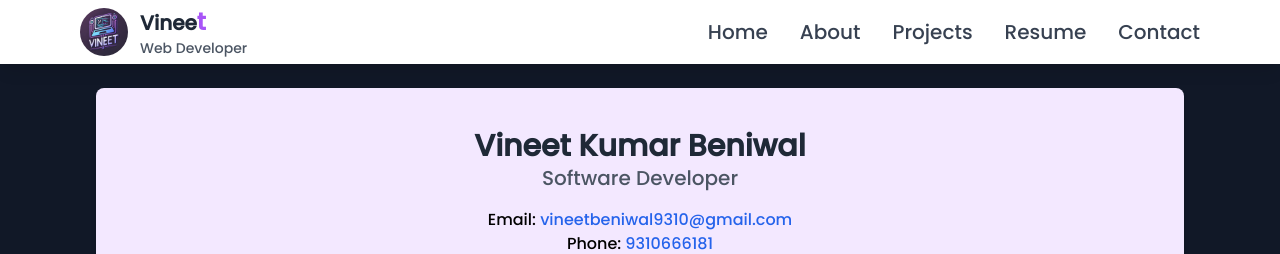
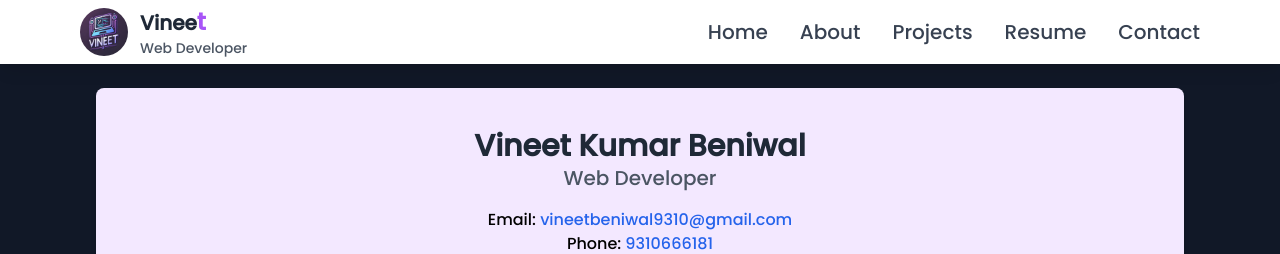
Before and after one commit to vineet9310/Portfolio, a React (Vite) app in the folder porfolio/: page /resume in a window 1280 px wide. Shown: the top 254 px of the page. Built offline with nearby package versions, Linux system fonts and the light colour scheme.

Commit message:
Update job title from "Software Developer" to "Web Developer" in Resume component

```diff
--- a/porfolio/src/components/Resume.jsx
+++ b/porfolio/src/components/Resume.jsx
@@ -9,7 +9,7 @@
           {/* Header Section */}
           <div className="text-center">
             <h3 className="text-2xl sm:text-3xl font-semibold text-gray-800">Vineet Kumar Beniwal</h3>
-            <p className="text-lg sm:text-xl text-gray-600">Software Developer</p>
+            <p className="text-lg sm:text-xl text-gray-600">Web Developer</p>
             <div className="mt-4">
               <p className="text-sm sm:text-base">
                 Email: <a href="mailto:vineetbeniwal9310@gmail.com" className="text-blue-600">vineetbeniwal9310@gmail.com</a>
```
